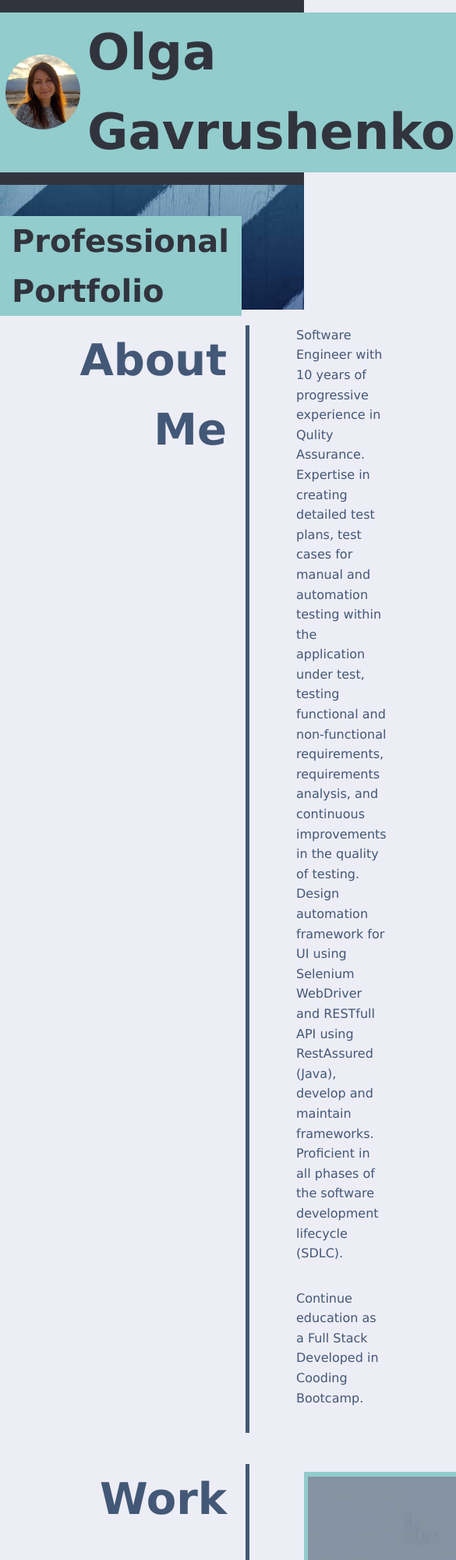
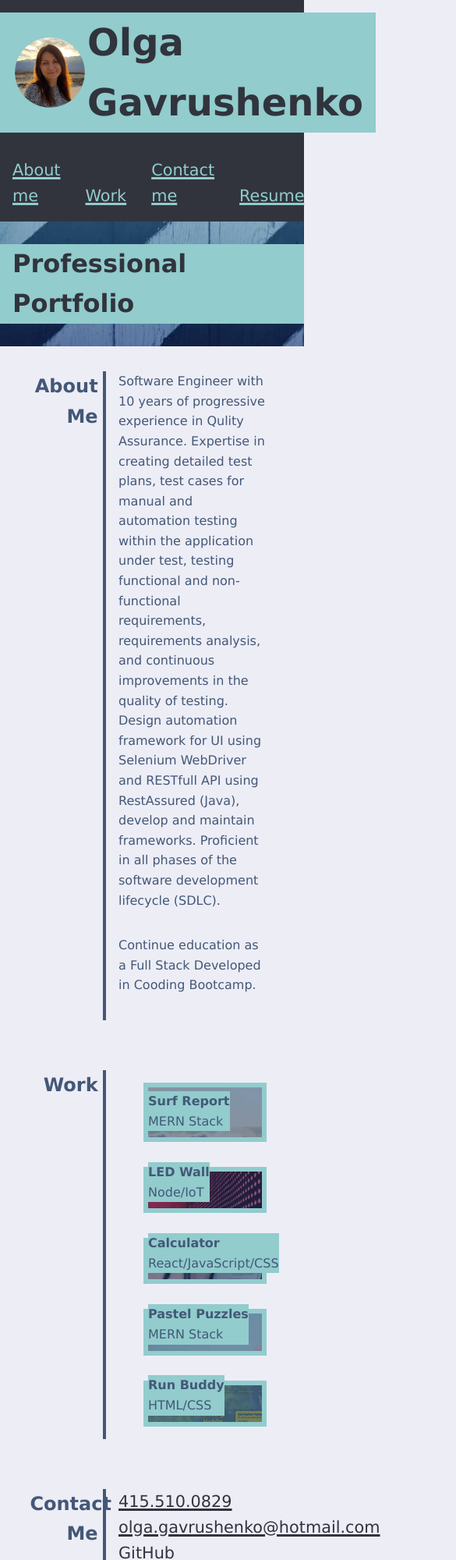
Before and after one commit to OlgaGav/portfolio, a plain HTML site: page index.html in a window 390 px wide. Shown: the top 2000 px of the page at 78% size, 585 px wide, since content can reach past the window. Drawn offline with Linux system fonts and the light colour scheme.

Commit message:
added media query to support responsive web design on small screen

```diff
--- a/assets/css/style.css
+++ b/assets/css/style.css
@@ -32,30 +32,25 @@ body {
     background-color: var(--light-grey);
 }
 
-/* Design header which includes header label with site name and avatar and navigation bar */
+/* Design header which includes header label with name, avatar, and navigation bar */
 header {
+    background-color: var(--dark-grey);
     display: flex;
     flex-direction: row;
+    flex-wrap: wrap;
     align-items: center;
     justify-content: space-between;
-    background-color: var(--dark-grey);
 }
 
 nav {
-    display: flex;
+    display:flex;
+    flex-flow: row warp;
+    align-items: flex-end;
 }
 
 main {
     display: flex;
     flex-direction: column;
-}
-
-h1 {
-    font-size: 400%;
-}
-
-h2 {
-    font-size: 250%;
 }
 
 h1,
@@ -65,47 +60,54 @@ h2
     color: var(--dark-grey);
 }
 
+h1 {
+    font-size: 4rem;
+}
+
+h2 {
+    font-size: 2.5rem;
+}
+
 h3 {
-    /* padding: 0 5px 0 50px ; */
+    font-size: 3.5rem;
+    text-align: right;
     padding: 0 1.5rem 0 3rem;
-    text-align: right;
-    font-size: 350%;
 }
 
 /* Class selectors */
 
-/* header label handle avatar picture and h1 element */
-.header__label {
+/* header-label handle avatar image and h1 element */
+.header-label {
     display: flex;
     align-items: center;
 }
 
 /* formatting text in header label */
-.header__label h1 {
+.header-label h1 {
     margin: 1rem 1rem 1rem 0;
     padding: 0 1rem 0 7rem;
 }
 
-/* Resize avatar image, poistion in the top left corner */
+/* Resize avatar image, position in the top left corner */
 .avatar {
-    width: 100px;
-    height: 100px;
+    width: 6rem;
+    height: 6rem;
     position: absolute;
-    padding: 2px;
-    margin: 0 0 0 5px;
+    padding: 0.2rem;
+    margin: 0 1rem;
     border-radius: 50%;
 }
 
 /* design of the navigation links at the top menu*/
-.nav__link {
-    font-size: 130%;
+.nav-link {
+    font-size: 1.3rem;
     color: var(--light-blue);
     text-decoration: underline;
-    text-decoration-thickness: 3px;
+    text-decoration-thickness: 0.2rem;
     padding: 1rem;
 }
 
-/* banner or subheader part of site */
+/* banner, used as background for subtitle */
 .banner {
     position: relative;
     display: flex;
@@ -117,7 +119,7 @@ h3 {
     height: 10rem;
 }
 
-.banner__label {
+.banner-label {
     margin: 3rem 5rem 0 0;
     padding: 0 1rem 0 1rem;
 }
@@ -126,39 +128,39 @@ h3 {
 .container {
     display: flex;
     flex-direction: row;
-    padding: 10px;
-    margin: 10px;
+    padding: 1rem;
+    margin: 1rem;
     flex: 1 0 100%;
 }
 
 /* Paragraph settings for section 'About Me' */
-.content_paragraph p {
+.content-paragraph p {
     margin-bottom: 2rem;
 }
 
 /* design for left side area */
-.container__left {
+.container-left {
     display: block;
-    min-width: 300px;
-    max-width: 300px;
-    border-right: 5px solid var(--medium-grey);
+    min-width: 18rem;
+    max-width: 18rem;
+    border-right: 0.3rem solid var(--medium-grey);
 }
 
-/* rendering blocks within projects */
+/* rendering project cards within projects */
 .projects{
     display: flex;
     flex-direction: row;
     flex-wrap: wrap;
-    margin-left: 60px;
+    margin-left: 4rem;
     justify-content: space-between;
-    flex: 0 0 900px;
+    flex: 0 0 50rem;
 }
 
 .project {
-    padding: 10px;
+    padding: 0.5rem;
 }
 
-.project__header {
+.project-header {
     align-self: flex-end;
     position: absolute;
     margin: 0 0 1rem 0;
@@ -166,19 +168,16 @@ h3 {
     background-color: var(--light-blue);
   }
 
-.project__image {
-    border: 5px solid var(--light-blue);
+.project-card {
+    border: 0.5rem solid var(--light-blue);
     display: flex;
     background-color: var(--light-blue);
     align-items: center;
 }
 
 .project img:hover {
-    filter: blur(5px);
-    filter: brightness(0.4);
+    filter: brightness(1);
     filter: contrast(200%);
-    filter: grayscale(50%);
-    filter: hue-rotate(90deg);
     filter: invert(75%);
     filter: opacity(25%);
     filter: saturate(30%);
@@ -186,36 +185,111 @@ h3 {
 }
 
 /* design of 'About Me' text area */
-.content_paragraph {
+.content-paragraph {
     display: block;
-    margin: 0 60px;
+    margin: 0 4rem;
 }
 
-/* links design in footer section 'Contact Me' */
-.content__links {
+/* settings to render content in #contact-me section */
+.footer-links {
     display: flex;
-    margin: 0 60px;
-    flex-flow: row;
+    flex-flow: row wrap;
     justify-content: space-evenly;
-    flex: 2 1 500px;
+    flex: 1 1 0;
     align-self: center;
-    margin-left: 5px;
 }
 
-/* design for links in the footer #contact-me */
+/* design for links in the #contact-me section */
 .contact-details {
-    font-size: 130%;
+    font-size: 1.3rem;
     color: var(--grey);
     text-decoration: underline;
-    text-decoration-thickness: 3px;
+    text-decoration-thickness: 0.2rem;
+    padding: 0 1rem;
 }
 
-/* Design layout changes for handheld devices*/
-@media only screen and (min-device-width: 768px) and (max-device-width: 1310px) {
+/* to support screens less then 1340px, includes small screens, laptops*/
+@media only screen and (max-width: 1340px) {
+
+    /* adjust section names */
+    h3 {
+        padding: 0 1rem 0 0;
+        text-align: right;
+        margin: 0;
+        width: 2rem;
+        font-size: 3rem;
+    }
+    /* adjust left hand side section width */
+    .container-left {
+        min-width: 13rem;
+        max-width: 13rem;
+    }
+    /* adjust right hand side section width */
+    .content-paragraph {
+        margin: 0 2rem;
+    }
+    /* adjust  */
+    .projects {
+        flex-flow: row wrap;
+        flex: 1 1 400px;
+        margin-left: 2rem;
+    }
+
+    .project {
+        padding: 1rem;
+    }
+
+    .project-card img {
+        max-width: 100%;
+        height: auto;
+    }
+}
+
+/* to support screens for mobile devices and small screen tablets*/
+@media only screen and (max-width: 599px) {
+    /* adjust size of title, subtitle and section names */
+    header {
+        justify-content: flex-start;
+    }
+    h1 {
+        font-size: 3rem;
+    }
+
+    h2 {
+        font-size: 2rem;
+    }
+
+    h3 {
+        padding: 0 0.4rem;
+        font-size: 1.5rem;
+    }
+    /* adjust settings to have content in place */
+    .footer-links {
+        display: flex;
+        flex-flow: column wrap;
+    }
+    .container-left {
+        min-width: 6.5rem;
+        max-width: 6.5rem;
+    }
+    .project-card {
+        background-color: var(--light-blue);
+        border: 0.4rem solid var(--light-blue);
+    }
+    .project-header {
+        margin: 0 0 0.5rem 0;
+        padding: 0;
+        background-color: var(--light-blue);
+      }
+    .content-paragraph {
+        margin: 0 1rem;
+    }
+    .banner {
+        justify-content: flex-end;
+    }
+    .banner-label {
+        margin: 0;
+        padding: 0 1rem 0 1rem;
+    }
 
 }
-
-/* Changes in design for phones*/
-@media screen and (min-width: 320px) and (max-width:768px) {
-
-}
--- a/index.html
+++ b/index.html
@@ -10,28 +10,30 @@
         <link rel="icon" type="image/x-icon" href="assets/images/favicon.png">
     </head>
     <body>
-        <header>
-            <div class="header__label">
+        <header class="header">
+            <div class="header-label">
                 <img class="avatar" src="assets\images\avatar.png" alt="head shot photo of a girl with long hair">
                 <h1>Olga Gavrushenko</h1>
             </div>
+            <!-- navigation bar at the top, when click on the link then UI scrolls to the corresponding section
+            The exception is last link to Resume which will navigate to external site because #resume section was missing on mockup -->
             <nav>
-                <a class="nav__link" href="#about-me">About me</a>
-                <a class="nav__link" href="#work">Work</a>
-                <a class="nav__link" href="#contact-me">Contact me</a>
-                <a class="nav__link" href="https://zety.com/profile/olga-gavrushenko">Resume</a>
+                <a class="nav-link" href="#about-me">About me</a>
+                <a class="nav-link" href="#work">Work</a>
+                <a class="nav-link" href="#contact-me">Contact me</a>
+                <a class="nav-link" href="https://zety.com/profile/olga-gavrushenko">Resume</a>
             </nav>
         </header>
-
+        <!-- section for subtitle -->
         <section class="banner">
-            <h2 class="banner__label">Professional Portfolio</h2>
+            <h2 class="banner-label">Professional Portfolio</h2>
         </section>
-<!-- start of the main content -->
+        <!-- start of the main content -->
         <main>
             <!-- About Me section -->
             <section class="container" id="about-me">
-                <h3 class="container__left">About Me</h3>
-                <div class="content_paragraph">
+                <h3 class="container-left">About Me</h3>
+                <div class="content-paragraph">
                     <p>
                         Software Engineer with 10 years of progressive experience in Qulity Assurance. Expertise in creating
                         detailed test plans, test cases for manual and automation testing within the application under test,
@@ -47,48 +49,48 @@
             </section>
             <!-- Work section -->
             <section class="container" id="work">
-                <h3 class="container__left">Work</h3>
+                <h3 class="container-left">Work</h3>
                 <div class="projects">
                     <section class="project">
-                        <div class="project__image">
+                        <div class="project-card">
                             <img src="assets/images/project-surf.jpg" alt="abstract picture in grey color with perspective view of foggy field">
-                            <div class="project__header">
+                            <div class="project-header">
                                 <h4>Surf Report</h4>
                                 <p>MERN Stack</p>
                             </div>
                         </div>
                     </section>
                     <section class="project">
-                        <div class="project__image">
+                        <div class="project-card">
                             <img src="assets/images/project-led-wall.jpg" alt="zoomed-in LED screen with visible luminous pixels">
-                            <div class="project__header">
+                            <div class="project-header">
                                 <h4>LED Wall</h4>
                                 <p>Node/IoT</p>
                             </div>
                         </div>
                     </section>
                     <section class="project">
-                        <div class="project__image">
+                        <div class="project-card">
                             <img src="assets/images/project-calculator.jpg" alt="laptop with code on the screen">
-                            <div class="project__header">
+                            <div class="project-header">
                                 <h4>Calculator</h4>
                                 <p>React/JavaScript/CSS</p>
                             </div>
                         </div>
                     </section>
                     <section class="project">
-                        <div class="project__image">
+                        <div class="project-card">
                             <img src="assets/images/project-pastel-puzzles.jpg" alt="laptop with code on the screen">
-                            <div class="project__header">
+                            <div class="project-header">
                                 <h4 >Pastel Puzzles</h4>
                                 <p>MERN Stack</p>
                             </div>
                         </div>
                     </section>
                     <section class="project">
-                        <div class="project__image">
+                        <div class="project-card">
                             <img src="assets/images/project-run-buddy.jpg" alt="upper left part of 'Run Buddy' site scrceenshot">
-                            <div class="project__header">
+                            <div class="project-header">
                                 <h4>Run Buddy</h4>
                                 <p>HTML/CSS</p>
                             </div>
@@ -99,8 +101,8 @@
         </main>
         <!-- Contact Me section -->
         <footer class="container" id="contact-me">
-            <h3 class="container__left">Contact Me</h3>
-            <div class="content__links">
+            <h3 class="container-left">Contact Me</h3>
+            <div class="footer-links">
                 <a class="contact-details" href="tel:4155100829">415.510.0829</a>
                 <a class="contact-details" href="mailto:olga.gavrushenko@hotmail.com?subject=Contact from portfolio site.">olga.gavrushenko@hotmail.com</a>
                 <a class="contact-details" href="https://github.com/OlgaGav/">GitHub</a>
```
